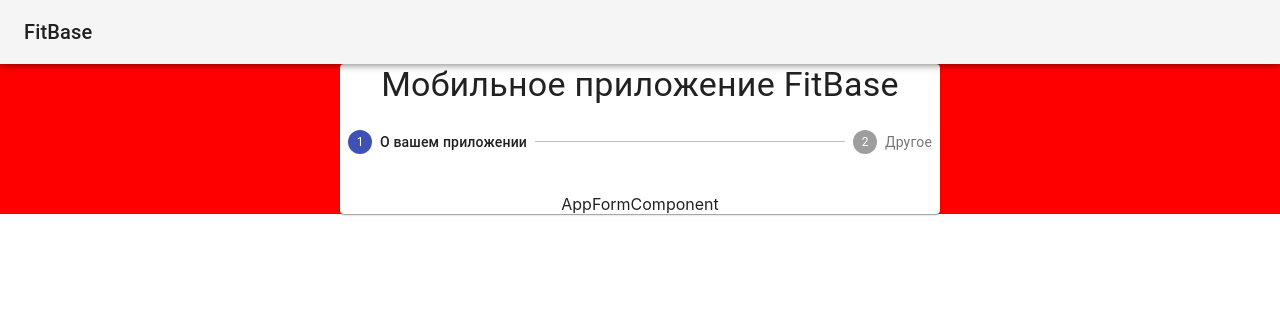
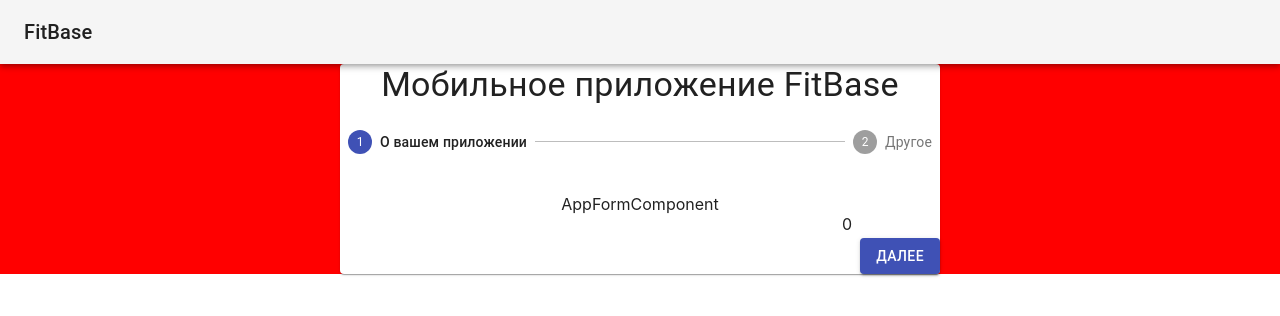
Before and after one commit to whalemare/whalemare.github.io, a React (Create React App) app: page / in a window 1280 px wide. Shown: the top 316 px of the page. Built offline with nearby package versions, Linux system fonts and the light colour scheme.

Commit message:
Fix lint

```diff
--- a/src/module/locale/useStrings.ts
+++ b/src/module/locale/useStrings.ts
@@ -1,4 +1,4 @@
-import ru from "./ru";
+import ru from './ru'
 
 export function useStrings() {
   return ru
--- a/src/module/metadata/MetadataScreen.tsx
+++ b/src/module/metadata/MetadataScreen.tsx
@@ -1,11 +1,13 @@
-import { AppBar, Button, makeStyles, Paper, Step, StepLabel, Stepper, Toolbar, Typography } from '@material-ui/core'
-import { useStrings } from './../locale/useStrings'
+import { AppBar, makeStyles, Paper, Step, StepLabel, Stepper, Toolbar, Typography } from '@material-ui/core'
 import React, { useState } from 'react'
-import { useMemo } from 'react';
-import { AppFormComponent} from './component/AppFormComponent'
+import { useMemo } from 'react'
 
-interface MetadataScreenProps {
-}
+import { useStrings } from '../locale/useStrings'
+
+import { AppFormComponent } from './component/AppFormComponent'
+import { BackNextButtonRow } from './view/BackNextButtonRow'
+
+interface MetadataScreenProps {}
 
 const useStyles = makeStyles((theme) => ({
   appBar: {
@@ -42,35 +44,39 @@ const useStyles = makeStyles((theme) => ({
     marginTop: theme.spacing(3),
     marginLeft: theme.spacing(1),
   },
-}));
+}))
 
-
-export const MetadataScreen: React.FC<MetadataScreenProps> = (() => {
+export const MetadataScreen: React.FC<MetadataScreenProps> = () => {
   const strings = useStrings()
   const classes = useStyles()
-  const [activeStep, setActiveStep] = useState(0);
+  const [activeStep, setActiveStep] = useState(0)
 
+  const steps = useMemo(
+    () => [
+      {
+        title: strings.appInfo,
+        Component: <AppFormComponent />,
+      },
+      {
+        title: strings.other,
+        Component: <AppFormComponent />,
+      },
+    ],
+    [strings.appInfo, strings.other],
+  )
 
-  const steps = useMemo(() => ([{
-    title: strings.appInfo,
-    Component: <AppFormComponent/>,
-  }, {
-    title: strings.other,
-    Component: <AppFormComponent/>,
-  }]), [strings.appInfo, strings.other]);
-
-
-  return <div style={{ backgroundColor: 'red' }}>
-    <AppBar position="absolute" color="default" className={classes.appBar}>
+  return (
+    <div style={{ backgroundColor: 'red' }}>
+      <AppBar className={classes.appBar} color="default" position="absolute">
         <Toolbar>
-        <Typography variant="h6" color="inherit" noWrap>
+          <Typography noWrap color="inherit" variant="h6">
             {strings.name}
           </Typography>
         </Toolbar>
       </AppBar>
       <main className={classes.layout}>
         <Paper>
-        <Typography component="h1" variant="h4" align="center">
+          <Typography align="center" component="h1" variant="h4">
             {strings.brif}
           </Typography>
           <Stepper activeStep={activeStep} className={classes.stepper}>
@@ -81,7 +87,14 @@ export const MetadataScreen: React.FC<MetadataScreenProps> = (() => {
             ))}
           </Stepper>
           {steps[activeStep].Component}
+          <BackNextButtonRow
+            current={activeStep}
+            length={steps.length}
+            onPressBack={() => setActiveStep((current) => current - 1)}
+            onPressNext={() => setActiveStep((current) => current + 1)}
+          />
         </Paper>
       </main>
     </div>
-})
+  )
+}
--- a/src/module/metadata/component/AppFormComponent.tsx
+++ b/src/module/metadata/component/AppFormComponent.tsx
@@ -1,8 +1,7 @@
 import React from 'react'
 
-interface AppFormComponentProps {
-}
+interface AppFormComponentProps {}
 
-export const AppFormComponent: React.FC<AppFormComponentProps> = props => {
+export const AppFormComponent: React.FC<AppFormComponentProps> = () => {
   return <div>AppFormComponent</div>
 }
--- a/src/module/metadata/view/BackNextButtonRow.tsx
+++ b/src/module/metadata/view/BackNextButtonRow.tsx
@@ -1,6 +1,7 @@
 import { Button, makeStyles } from '@material-ui/core'
 import React from 'react'
-import { useStrings } from '../../locale/useStrings';
+
+import { useStrings } from '../../locale/useStrings'
 
 interface BackNextButtonRowProps {
   length: number
@@ -18,25 +19,22 @@ const useStyles = makeStyles((theme) => ({
     marginTop: theme.spacing(3),
     marginLeft: theme.spacing(1),
   },
-}));
+}))
 
-export const BackNextButtonRow: React.FC<BackNextButtonRowProps> = ({current, length, onPressBack, onPressNext}) => {
+export const BackNextButtonRow: React.FC<BackNextButtonRowProps> = ({ current, length, onPressBack, onPressNext }) => {
   const classes = useStyles()
   const strings = useStrings()
 
-  return <div className={classes.buttons}>
+  return (
+    <div className={classes.buttons}>
       {current && (
-      <Button onClick={onPressBack} className={classes.button}>
+        <Button className={classes.button} onClick={onPressBack}>
           {strings.actions.back}
         </Button>
       )}
-    <Button
-      variant="contained"
-      color="primary"
-      onClick={onPressNext}
-      className={classes.button}
-    >
+      <Button className={classes.button} color="primary" variant="contained" onClick={onPressNext}>
         {current === length - 1 ? 'Place order' : strings.actions.next}
       </Button>
     </div>
+  )
 }
--- a/tsconfig.json
+++ b/tsconfig.json
@@ -15,7 +15,7 @@
     "inlineSourceMap": true,
     "esModuleInterop": true,
     "resolveJsonModule": true,
-    "strict": true,
+    "strict": false,
     "importHelpers": true,
     "isolatedModules": true,
     "noEmitHelpers": true,
@@ -43,7 +43,8 @@
     "experimentalDecorators": true,
     "emitDecoratorMetadata": true,
     "lib": [
-      "es2017"
+      "es2017",
+      "DOM"
     ],
     "types": [
       "jest"
```
Also changed, not shown: src/App.tsx (+6 -5 lines), src/index.js (+7 -6 lines), src/module/locale/ru.ts (+7 -6 lines), src/module/screenshot/ScreenshotPreview.tsx (+19 -13 lines), .eslintrc.yml. Lines whose indentation alone changed are shown as unchanged.
